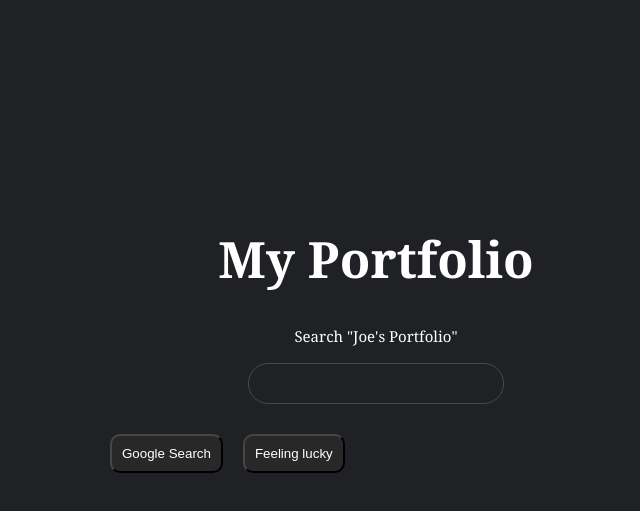
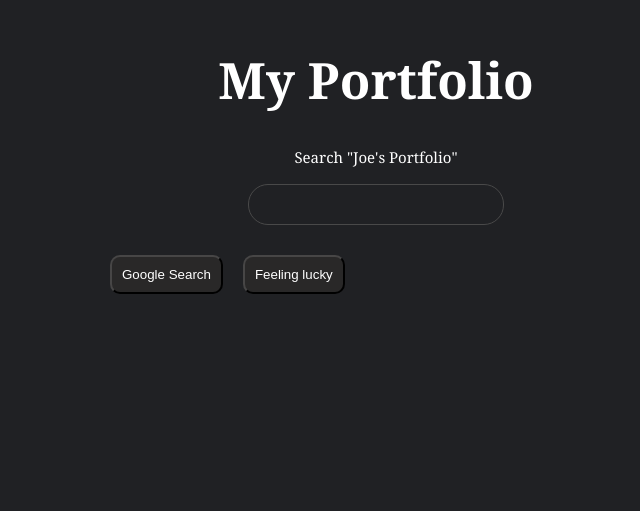
Before and after one commit to Jose-Donin/search, a plain HTML site: page index.html in a window 1280 px wide. Shown: the part 137-648 px from the top of the page, without its empty margins (264-904 px from the left). Drawn offline with Linux system fonts and the light colour scheme.

Commit message:
Update styles.css

```diff
--- a/styles.css
+++ b/styles.css
@@ -68,7 +68,7 @@
 body{
     display: grid;
     background-color:#202124;
-    height: 1280px;
+    height: 100%;
     grid-template-columns: 1fr 1fr 1fr 1fr ;
     grid-template-rows: 1fr 1fr 1fr 1fr;
 }
```
